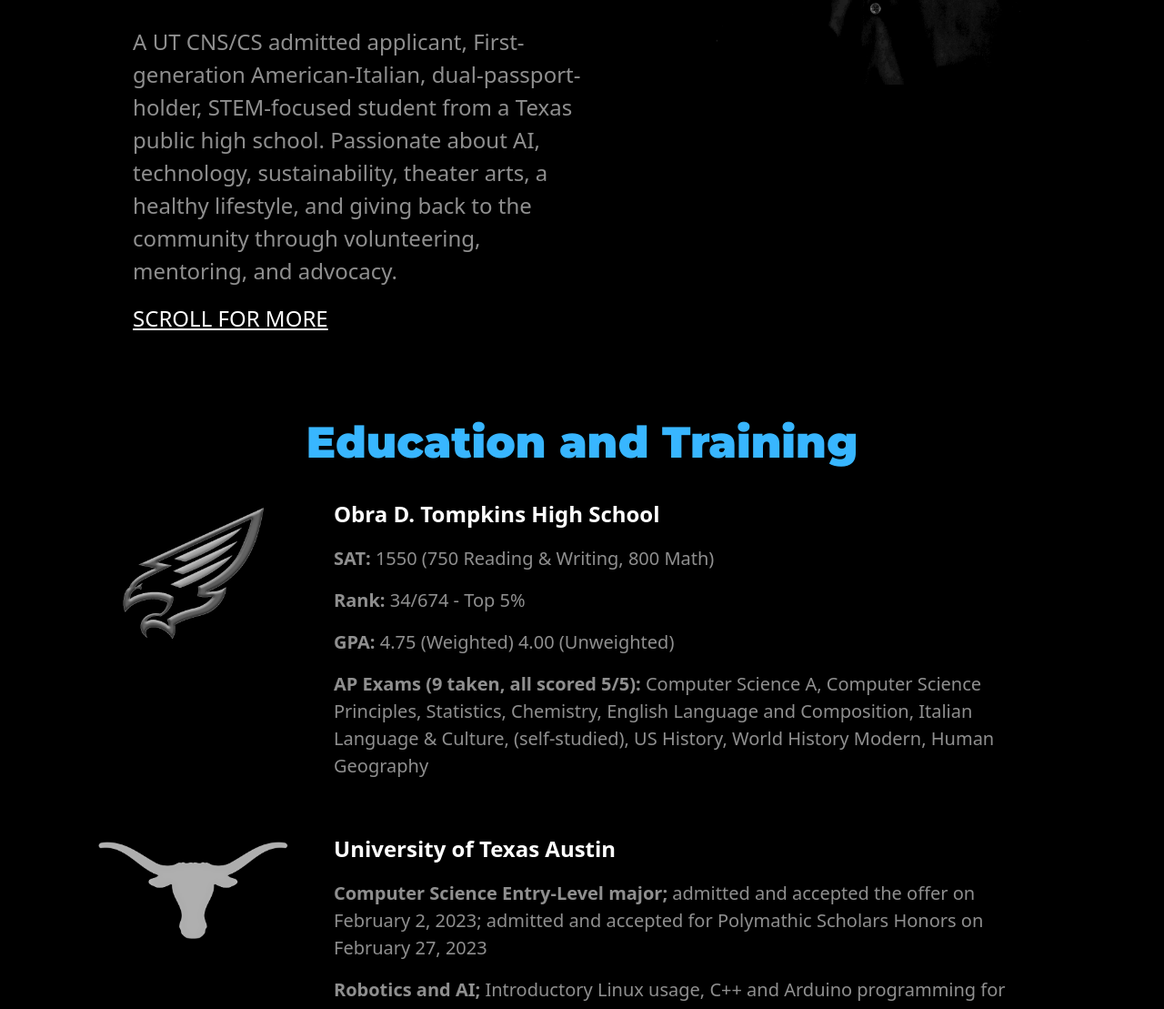
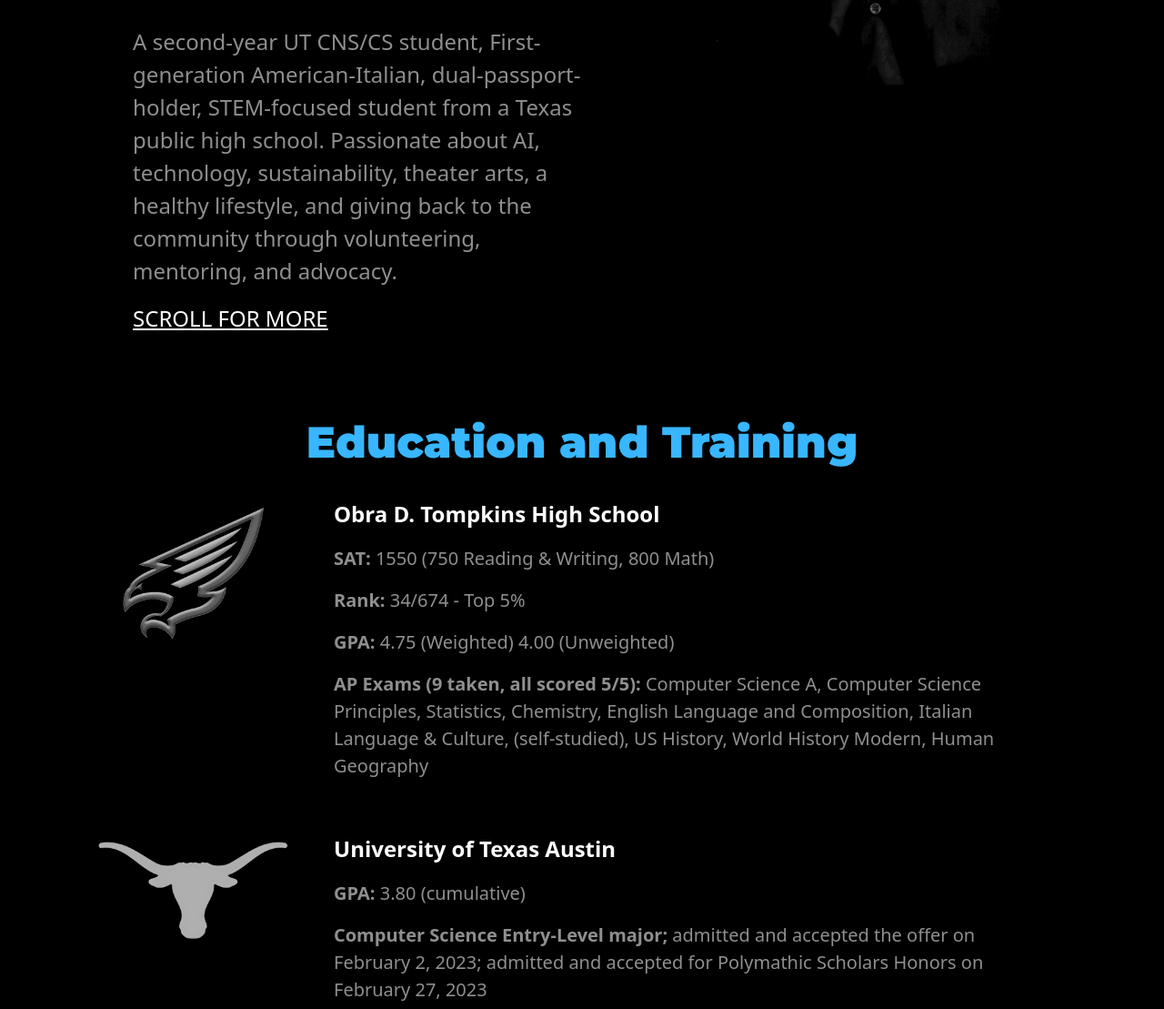
Before and after one commit to NumberJuan14/nicoosgnach, a plain HTML site: page index.html in a window 1280 px wide. Shown: the part 599-1708 px from the top of the page at 91% size. Drawn offline with nearby package versions, Linux system fonts and the light colour scheme.

Commit message:
9/4/24 Resume Update

```diff
--- a/index.html
+++ b/index.html
@@ -54,7 +54,7 @@
 
               <h2 class = "brand" href =""></h2>
             <h1 class = "big-heading">Nico Osgnach</h1>
-            <p class = "intro">A UT CNS/CS admitted applicant, First-generation American-Italian, dual-passport-holder, STEM-focused student from a Texas public high school.
+            <p class = "intro">A second-year UT CNS/CS student, First-generation American-Italian, dual-passport-holder, STEM-focused student from a Texas public high school.
               Passionate about AI, technology, sustainability, theater arts, a healthy lifestyle, and giving back to the community through volunteering, mentoring, and advocacy.</p>
             <p class = "SCROLL">SCROLL FOR MORE</p>
           </div>
@@ -91,6 +91,7 @@
         </div>
         <div class = "edu-caption col-lg-9">
           <p class = "edu-cat">University of Texas Austin</p>
+          <p class = "edu-caption"><strong>GPA:</strong> 3.80 (cumulative)</p>
           <p class = "edu-caption"><strong>Computer Science Entry-Level major;</strong> admitted and accepted the offer on February 2, 2023; admitted and accepted for Polymathic Scholars Honors on February 27, 2023</p>
           <p class = "edu-caption"><strong>Robotics and AI;</strong> Introductory Linux usage, C++ and Arduino programming for robot animation; Dr. Justin Heart</p>
         </div>
```
